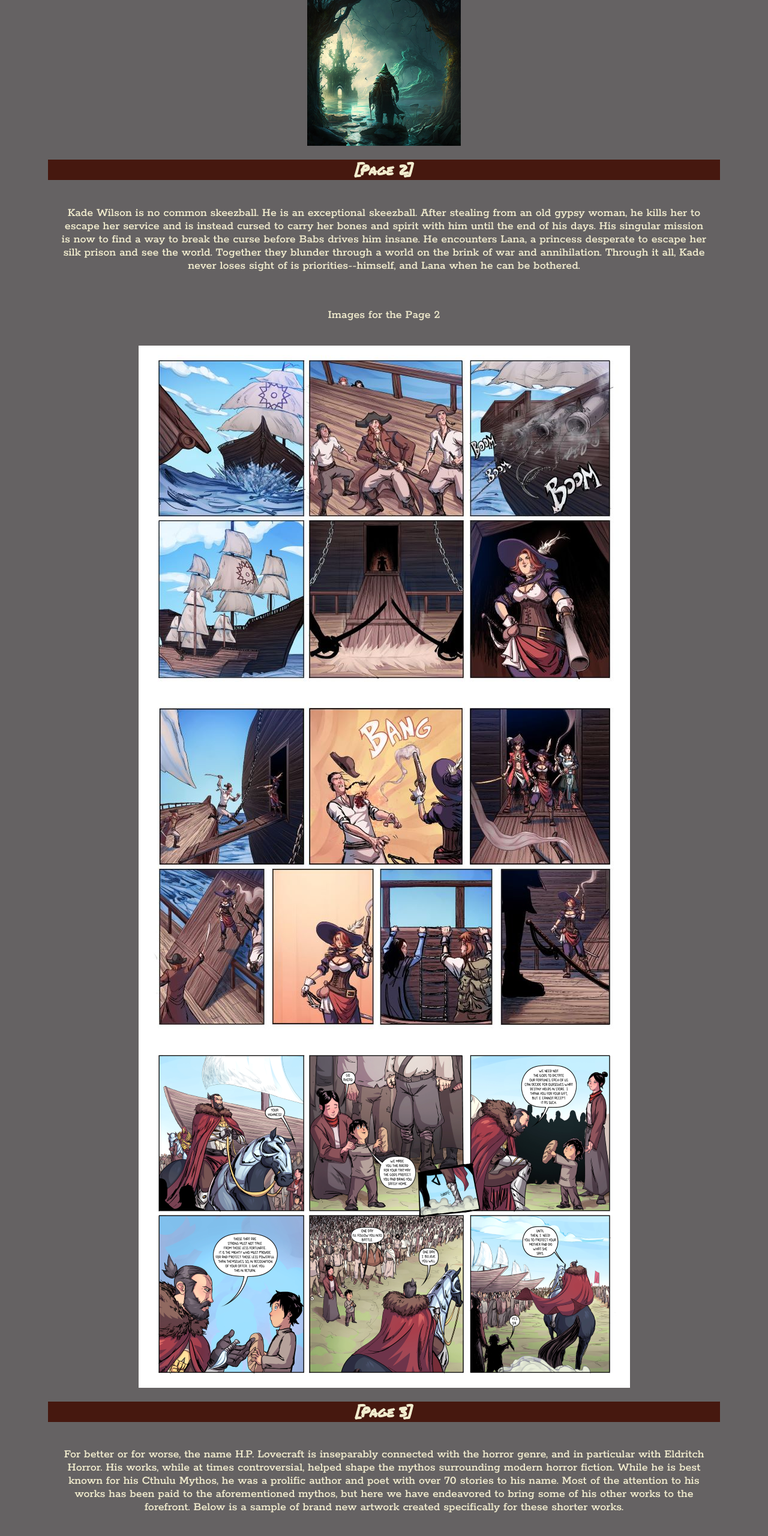
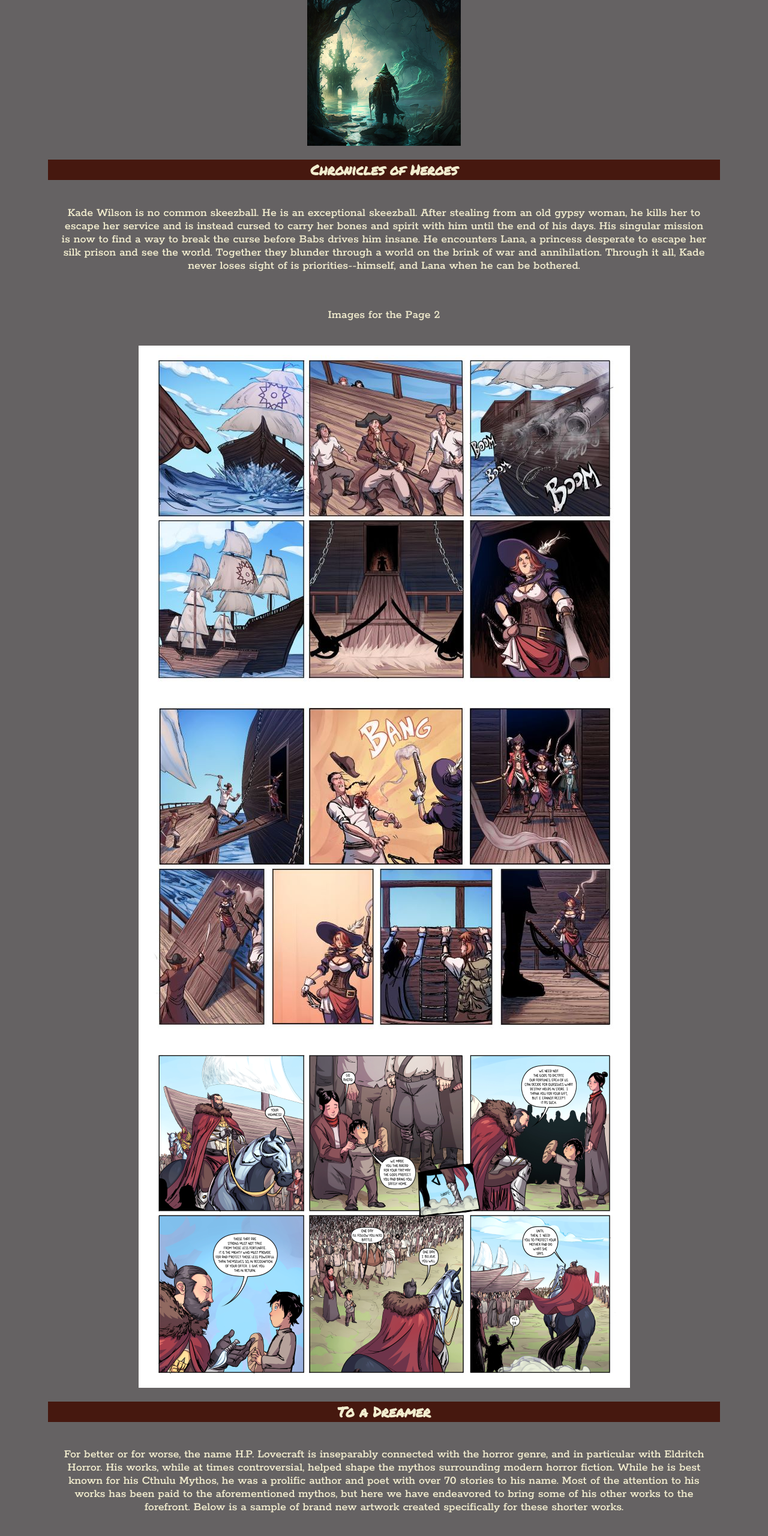
Before and after one commit to podunksarmy/wdd130, a plain HTML site: page atomcomics/site-plan.html in a window 1280 px wide. Shown: the part 6694-9254 px from the top of the page at 60% size. Drawn offline with Linux system fonts and the light colour scheme; a web font is replaced by a local one.

Commit message:
fixed_nav_in_sitemap

```diff
--- a/atomcomics/site-plan.html
+++ b/atomcomics/site-plan.html
@@ -143,7 +143,7 @@
         <img src="images/carcossa.png" alt="Carcossa">
 
       </ul>
-      <h3>[Page 2]</h3>
+      <h3>Chronicles of Heroes</h3>
       <p>
         Kade Wilson is no common skeezball.  He is an exceptional skeezball.  After stealing from an old gypsy woman, he kills her to escape her service and is instead cursed to carry her bones and spirit with him until the end of his days.  His singular mission is now to find a way to break the curse before Babs drives him insane.  He encounters Lana, a princess desperate to escape her silk prison and see the world.  Together they blunder through a world on the brink of war and annihilation.  Through it all, Kade never loses sight of is priorities--himself, and Lana when he can be bothered.
       </p>
@@ -153,7 +153,7 @@
         <img src="images/chronks_xandroth_greeted_by_crowd_fullcolor.png" alt="Warrior Greets Child">
 
       </ul>
-      <h3>[Page 3]</h3>
+      <h3>To a Dreamer</h3>
       <p>
         For better or for worse, the name H.P. Lovecraft is inseparably connected with the horror genre, and in particular with Eldritch Horror.  His works, while at times controversial, helped shape the mythos surrounding modern horror fiction.  While he is best known for his Cthulu Mythos, he was a prolific author and poet with over 70 stories to his name.  Most of the attention to his works has been paid to the aforementioned mythos, but here we have endeavored to bring some of his other works to the forefront.  Below is a sample of brand new artwork created specifically for these shorter works.
       </p>
```
Also changed, not shown: 2 other files.
